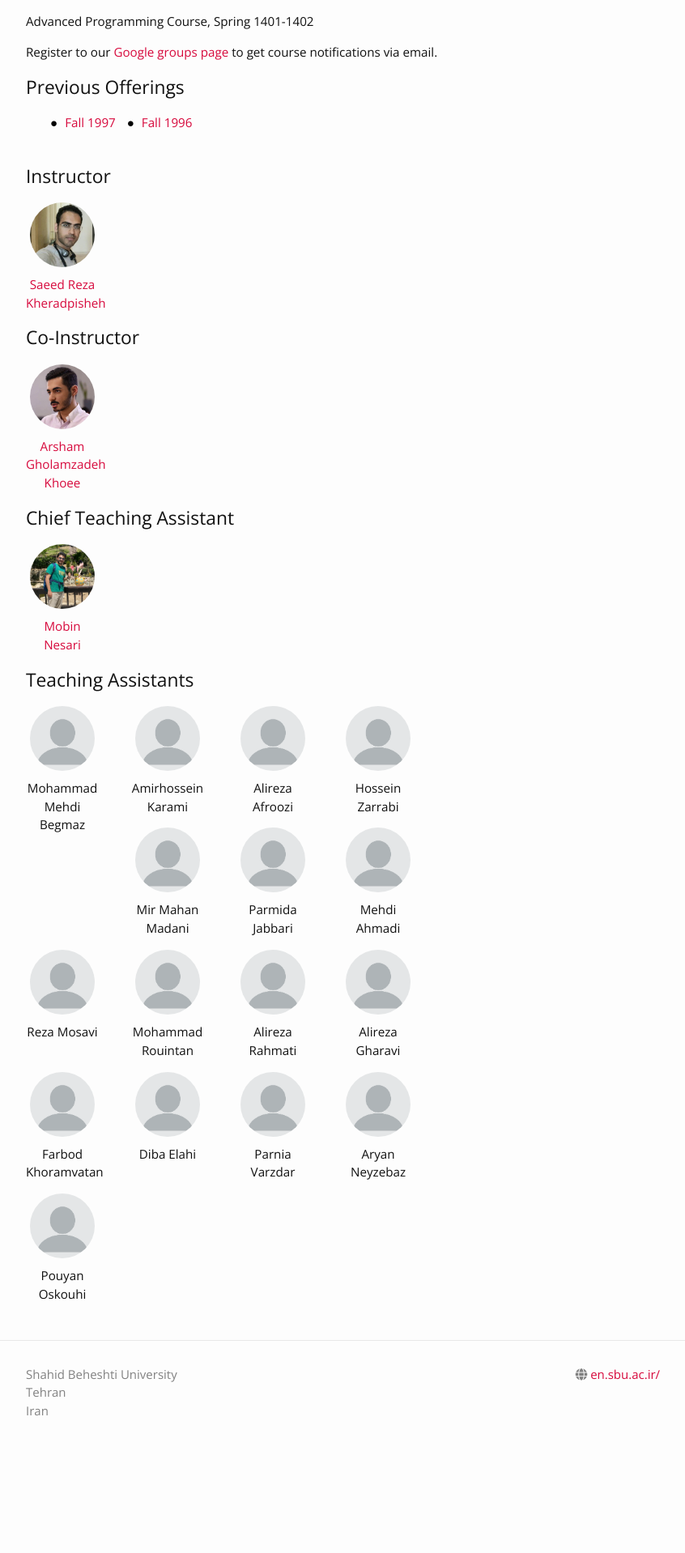
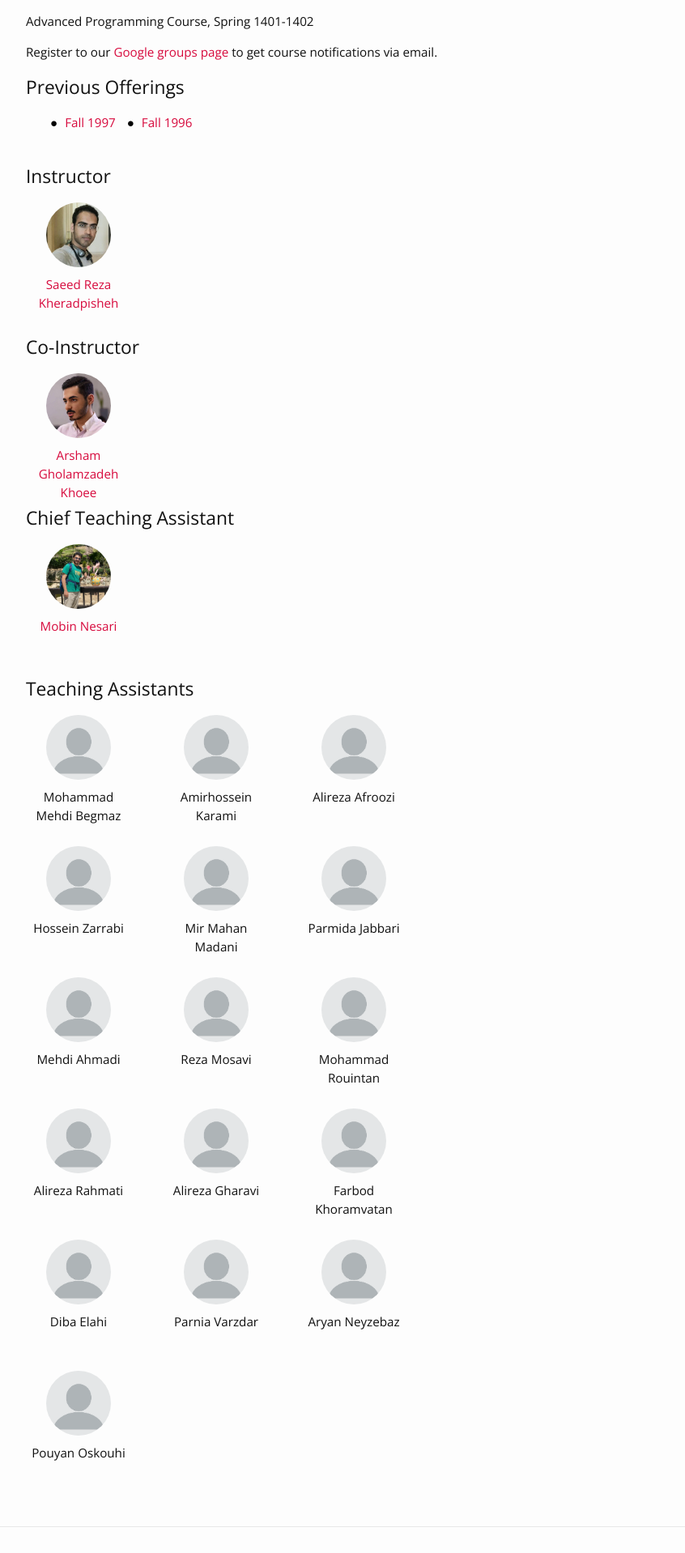
Before and after one commit to MobinNesari81/CS-AP, a Jekyll site: the page built from index.md, in a window 1280 px wide. Shown: the part 570-2488 px from the top of the page at 81% size, without its empty margins (163-1009 px from the left). Built offline with Jekyll 4.4.1, drawn with Linux system fonts in a browser that asks for light colours; nearby versions of some CDN libraries; before the commit the page ends 2383 px from its top, so only the background shows below that.

Commit message:
fixing bug

```diff
--- a/_sass/_base.scss
+++ b/_sass/_base.scss
@@ -404,11 +404,12 @@ a.tosu {
 }
 
 .image--cover-container {
-    width: 90px;
+    width: 130px;
     float: left;
     text-align: center;
     margin: 0px;
     margin-right: 40px;
+    height: 18vh;
 }
 
 .image--cover {
```
